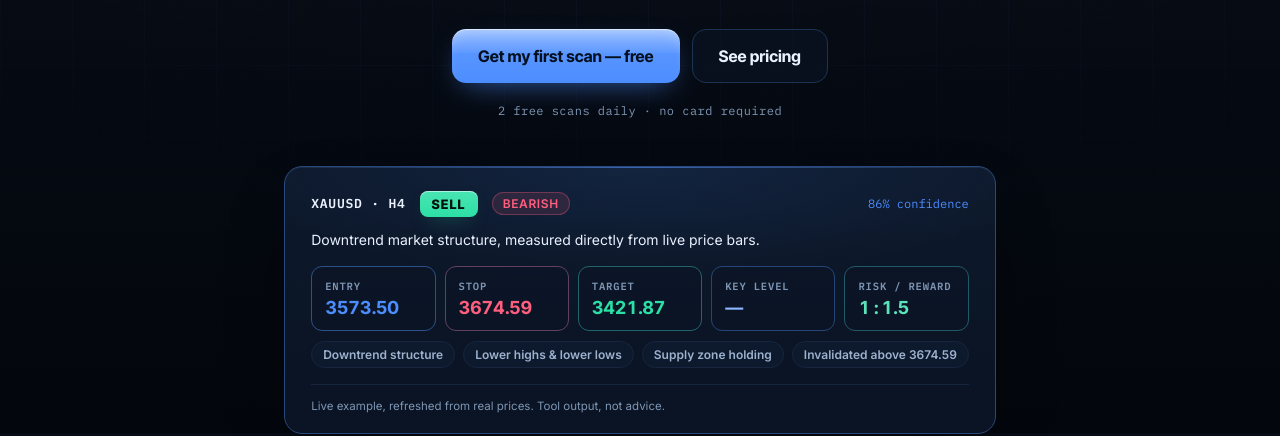
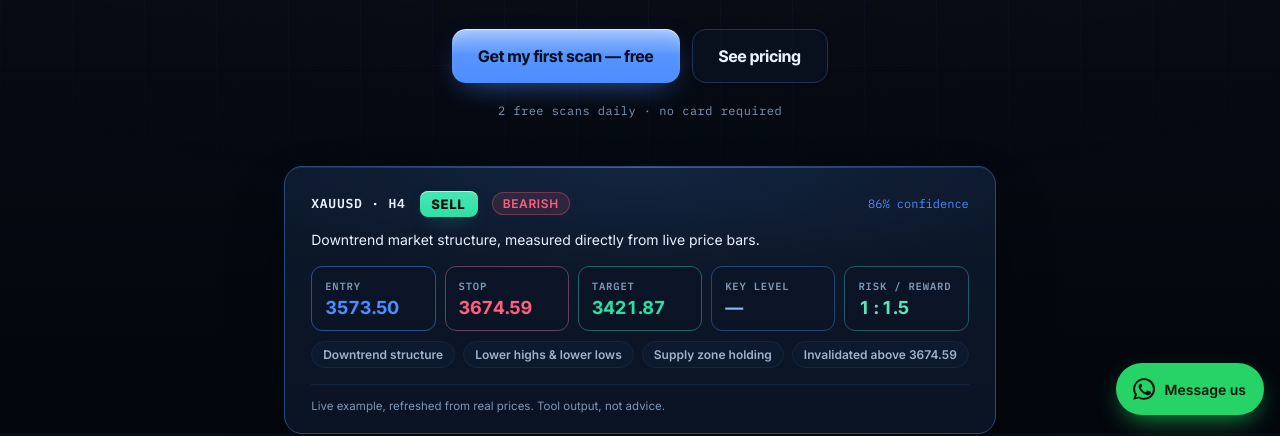
Before and after one commit to revealmabeba02-afk/Vertex, a plain HTML site: page pages/landing.html in a window 1280 px wide. Shown: the part 367-803 px from the top of the page. Drawn offline with nearby package versions, Linux system fonts and the light colour scheme; no server answers; a script that the page names is missing.

Commit message:
add a floating whatsapp button to app and landing

```diff
--- a/pages/landing.html
+++ b/pages/landing.html
@@ -345,6 +345,10 @@
       if (callEl) callEl.dataset.call = String(s.call || "").toLowerCase();
     } catch {}
   })();
-</script>
+</script><a class="dm-fab" href="https://wa.me/27679146550?text=Hi%20Vertex%20%E2%80%94%20I%20have%20a%20question" target="_blank" rel="noopener" aria-label="Message Vertex on WhatsApp">
+  <svg width="26" height="26" viewBox="0 0 24 24" fill="currentColor" aria-hidden="true"><path d="M17.5 14.4c-.3-.2-1.8-.9-2-1-.3-.1-.5-.2-.7.2s-.8 1-.9 1.1c-.2.2-.3.2-.6.1-.3-.2-1.3-.5-2.4-1.5-.9-.8-1.5-1.8-1.7-2.1-.2-.3 0-.5.1-.6.1-.1.3-.3.4-.5.1-.1.2-.3.3-.4.1-.2 0-.4 0-.5C10.4 9 10 8 9.8 7.6c-.2-.4-.4-.4-.6-.4h-.5c-.2 0-.5.1-.7.3-.2.3-1 1-1 2.3 0 1.4 1 2.7 1.1 2.9.1.2 2 3 4.8 4.2.7.3 1.2.5 1.6.6.7.2 1.3.2 1.8.1.5-.1 1.8-.7 2-1.4.2-.7.2-1.3.2-1.4-.1-.2-.3-.3-.6-.4z"/><path d="M12 2a10 10 0 00-8.5 15.2L2 22l4.9-1.5A10 10 0 1012 2zm0 18.2a8.2 8.2 0 01-4.2-1.1l-.3-.2-3 1 1-2.9-.2-.3A8.2 8.2 0 1112 20.2z"/></svg>
+  <span class="dm-fab__label">Message us</span>
+</a>
+
 </body>
 </html>
--- a/public/style.css
+++ b/public/style.css
@@ -5,6 +5,36 @@
 /* Retired sections stay in the DOM so existing JS keeps working, but are
    no longer reachable from the simplified navigation. */
 .is-retired { display: none !important; }
+
+/* Floating "message us" button. The fastest route from "I'm stuck" to a real
+   conversation is WhatsApp, and it's the only channel that reliably produces a
+   reply on a phone. Sits above the bottom nav on mobile, and clear of the
+   right edge with safe-area padding so it isn't clipped by a home indicator. */
+.dm-fab {
+  position: fixed;
+  right: max(16px, env(safe-area-inset-right));
+  bottom: calc(18px + env(safe-area-inset-bottom));
+  z-index: 1200;
+  display: inline-flex;
+  align-items: center;
+  gap: 8px;
+  min-height: 52px;
+  padding: 0 18px 0 15px;
+  border-radius: 999px;
+  background: #25d366;
+  color: #04140a;
+  font-weight: 700;
+  font-size: 14px;
+  text-decoration: none;
+  box-shadow: 0 10px 26px -8px rgba(37, 211, 102, 0.75), 0 2px 6px rgba(0, 0, 0, 0.35);
+  transition: transform 0.15s ease, box-shadow 0.15s ease;
+}
+.dm-fab:hover { transform: translateY(-2px); box-shadow: 0 14px 30px -8px rgba(37, 211, 102, 0.85); }
+.dm-fab:active { transform: translateY(0) scale(0.98); }
+.dm-fab__label { white-space: nowrap; }
+@media (max-width: 480px) {
+  .dm-fab { bottom: calc(78px + env(safe-area-inset-bottom)); }
+}
 
 /* Mobile taps: kill the grey flash and the ~300ms delay some mobile browsers
    still apply while they wait to see if a tap is a double-tap-to-zoom. Applied
```
Also changed, not shown: pages/app.html (+5 -0 lines).
